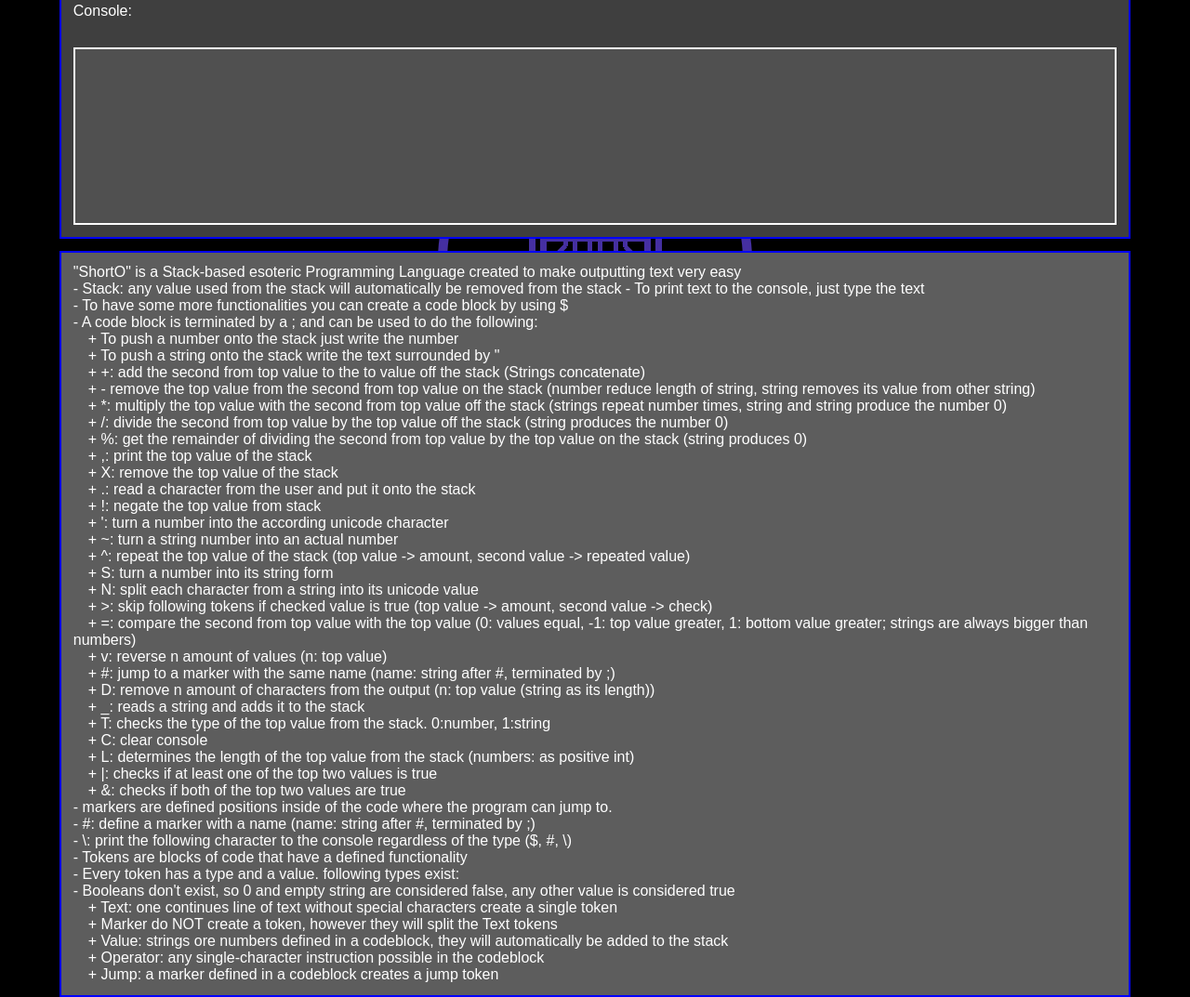
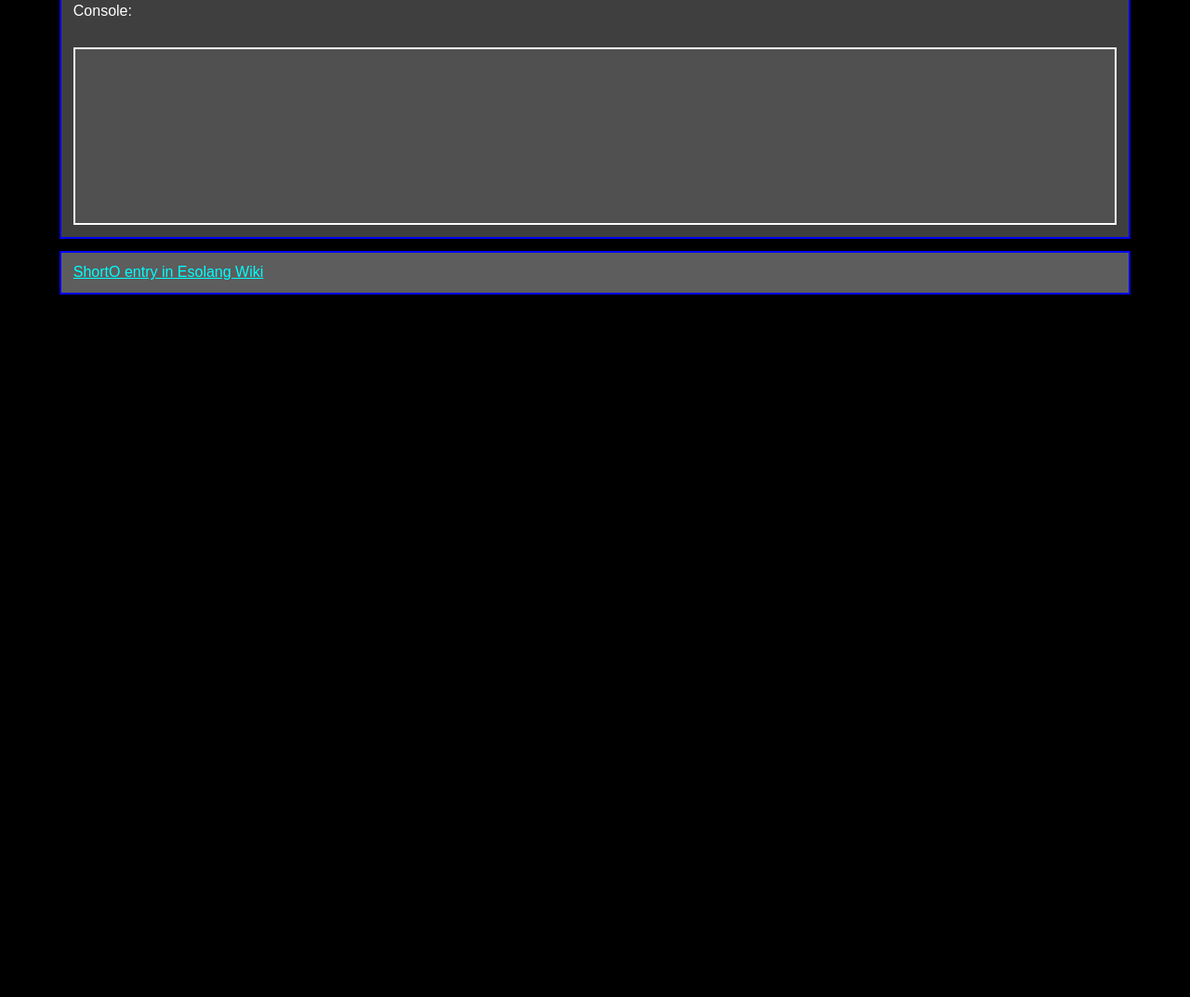
Before and after one commit to WoodieMaster/MasterWoodie.github.io, a plain HTML site: page shortOLang.html in a window 1280 px wide. Shown: the part 471-1544 px from the top of the page at 93% size. After the commit the page ends 800 px from the top, so only its background shows below. Drawn offline with Linux system fonts and the light colour scheme.

Commit message:
Update shortOLang.html

```diff
--- a/shortOLang.html
+++ b/shortOLang.html
@@ -37,51 +37,7 @@
     </form>
 
     <div id="info">
-        <p>
-            "ShortO" is a Stack-based esoteric Programming Language created to make outputting text very easy<br>
-            - Stack: any value used from the stack will automatically be removed from the stack
-            - To print text to the console, just type the text<br>
-            - To have some more functionalities you can create a code block by using $<br>
-            - A code block is terminated by a ; and can be used to do the following:<br>
-            &emsp;+ To push a number onto the stack just write the number<br>
-            &emsp;+ To push a string onto the stack write the text surrounded by "<br>
-            &emsp;+ +: add the second from top value to the to value off the stack (Strings concatenate)<br>
-            &emsp;+ - remove the top value from the second from top value on the stack (number reduce length of string, string removes its value from other string)<br>
-            &emsp;+ *: multiply the top value with the second from top value off the stack (strings repeat number times, string and string produce the number 0)<br>
-            &emsp;+ /: divide the second from top value by the top value off the stack (string produces the number 0)<br>
-            &emsp;+ %: get the remainder of dividing the second from top value by the top value on the stack (string produces 0)<br>
-            &emsp;+ ,: print the top value of the stack<br>
-            &emsp;+ X: remove the top value of the stack<br>
-            &emsp;+ .: read a character from the user and put it onto the stack<br>
-            &emsp;+ !: negate the top value from stack <br>
-            &emsp;+ ': turn a number into the according unicode character<br>
-            &emsp;+ ~: turn a string number into an actual number<br>
-            &emsp;+ ^: repeat the top value of the stack (top value -> amount, second value -> repeated value)<br>
-            &emsp;+ S: turn a number into its string form<br>
-            &emsp;+ N: split each character from a string into its unicode value<br>
-            &emsp;+ >: skip following tokens if checked value is true (top value -> amount, second value -> check)<br>
-            &emsp;+ =: compare the second from top value with the top value (0: values equal, -1: top value greater, 1: bottom value greater; strings are always bigger than numbers)<br>
-            &emsp;+ v: reverse n amount of values (n: top value)<br>
-            &emsp;+ #: jump to a marker with the same name (name: string after #, terminated by ;)<br>
-            &emsp;+ D: remove n amount of characters from the output (n: top  value (string as its length))<br>
-            &emsp;+ _: reads a string and adds it to the stack<br>
-            &emsp;+ T: checks the type of the top value from the stack. 0:number, 1:string<br>
-            &emsp;+ C: clear console<br>
-            &emsp;+ L: determines the length of the top value from the stack (numbers: as positive int) <br>
-            &emsp;+ |: checks if at least one of the top two values is true<br>
-            &emsp;+ &: checks if both of the top two values are true<br>
-            - markers are defined positions inside of the code where the program can jump to.<br>
-            - #: define a marker with a name (name: string after #, terminated by ;)<br>
-            - \: print the following character to the console regardless of the type ($, #, \)<br>
-            - Tokens are blocks of code that have a defined functionality<br>
-            - Every token has a type and a value. following types exist:<br>
-            - Booleans don't exist, so 0 and empty string are considered false, any other value is considered true<br>
-            &emsp;+ Text: one continues line of text without special characters create a single token<br>
-            &emsp;+ Marker do NOT create a token, however they will split the Text tokens<br>
-            &emsp;+ Value: strings ore numbers defined in a codeblock, they will automatically be added to the stack<br>
-            &emsp;+ Operator: any single-character instruction possible in the codeblock<br>
-            &emsp;+ Jump: a marker defined in a codeblock creates a jump token<br>
-        </p>
+        <a href="https://esolangs.org/wiki/ShortO">ShortO entry in Esolang Wiki</a>
     </div>
 
 </body>
```
